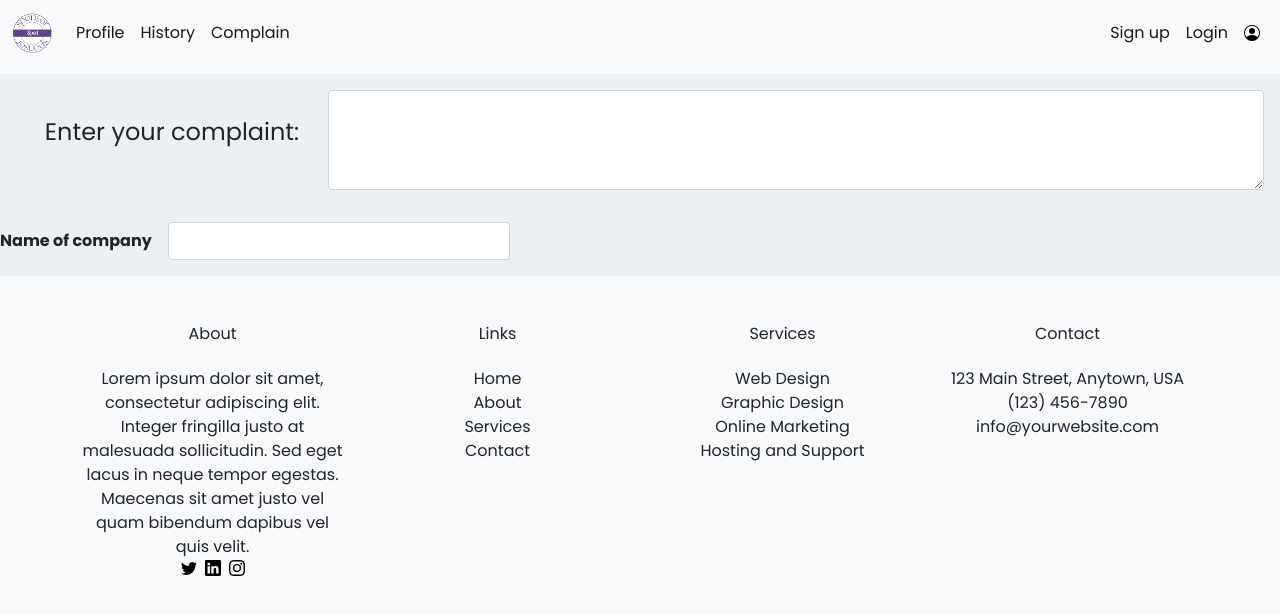
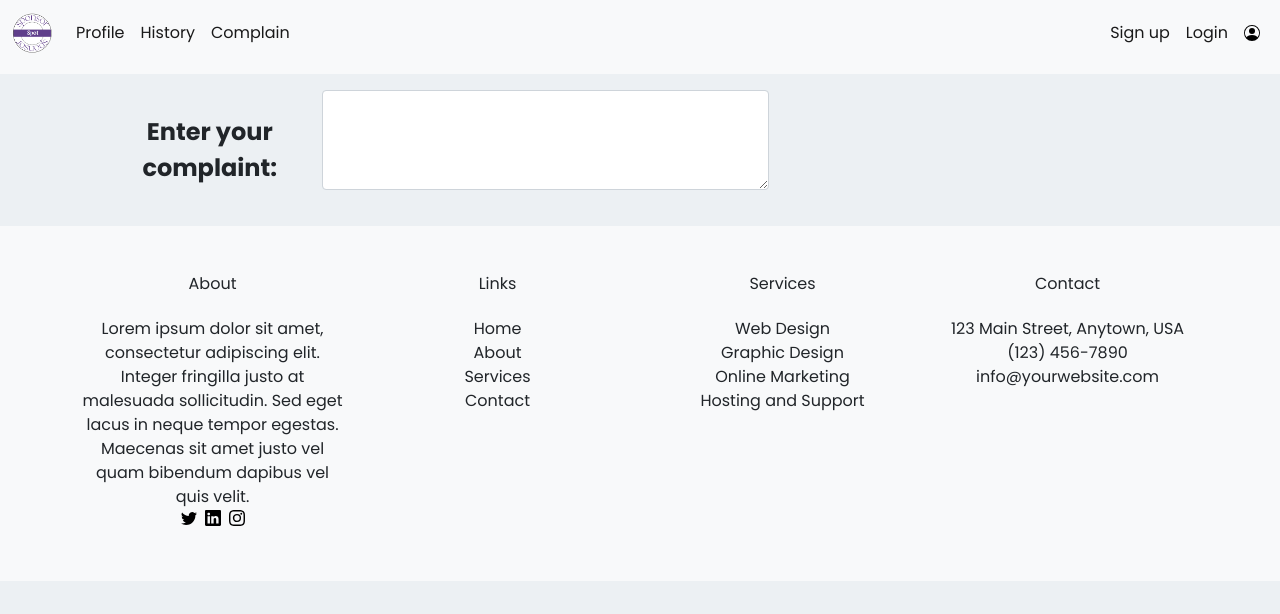
Before and after one commit to Jainilshah07/Sponsor-Spot, a React (Create React App) app: page /complain in a window 1280 px wide. Shown: the top 614 px of the page. Built offline with nearby package versions, Linux system fonts and the light colour scheme.

Commit message:
Complain page

```diff
--- a/src/components/Complain.jsx
+++ b/src/components/Complain.jsx
@@ -2,12 +2,13 @@ import React from 'react'
 
 function Complain() {
     return (
-        <div >
-            <div className="form-floating m-3 d-flex">
+        <>
+            {/* <div className="border col-lg-6 ">
+                <div className="form-floating m-3 d-flex fw-bold">
                     <p className='mt-4 mb-4 fs-4 col-lg-3'>Enter your complaint:</p>
-                <textarea rows="4" cols="7" className="form-control" placeholder="Leave a comment here" id="floatingTextarea2 me-2" style={{ height: "100px" }}></textarea>
+                    <textarea rows="4" cols="7" className="form-control w-50" placeholder="Leave a comment here" id="floatingTextarea2 me-2" style={{ height: "100px" }}></textarea>
                 </div>
-            <div className="row g-3 align-items-center mb-3 mt-1">
+                <div className="row g-3 align-items-center mb-3 ms-3 mt-1">
                     <div className="col-auto">
                         <label for="inputPassword6" className="col-form-label fw-bold">Name of company</label>
                     </div>
@@ -15,7 +16,31 @@ function Complain() {
                         <input type="text" id="inputPassword6" className="form-control" aria-describedby="passwordHelpInline" />
                     </div>
                 </div>
-        </div >
+            </div> */}
+            <div className='container'>
+                <div className="row">
+                    <div className="col-lg-10">
+                        <div className="form-floating m-3 d-flex fw-bold">
+                            <p className='mt-4 mb-4 fs-4 col-lg-3'>Enter your complaint:</p>
+                            <textarea rows="4" cols="7" className="form-control w-50" placeholder="Leave a comment here" id="floatingTextarea2 me-2" style={{ height: "100px" }}></textarea>
+                        </div>
+                    </div>
+                    {/* <div className="row">
+                        <div className="col-lg-8">
+                            <div className="d-flex">
+                                <div className="">
+                                    <label for="inputPassword6" className="col-form-label fw-bold">Name of company</label>
+                                </div>
+                                <div className="col-auto">
+                                    <input type="text" id="inputPassword6" className="form-control" aria-describedby="passwordHelpInline" />
+                                </div>
+                            </div>
+                        </div>
+                    </div> */}
+                </div>
+            </div>
+
+        </>
     )
 }
 
```
Lines whose indentation alone changed are shown as unchanged.
